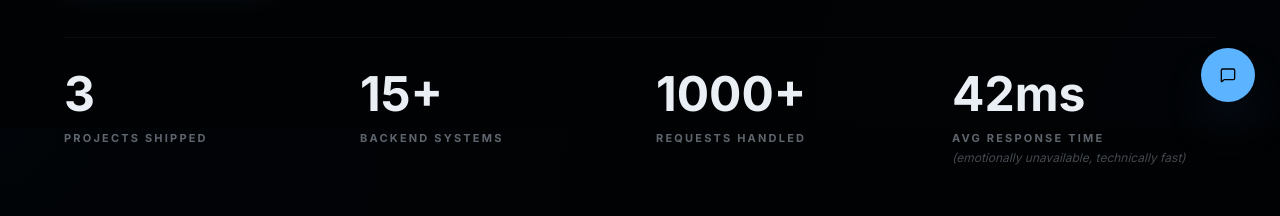
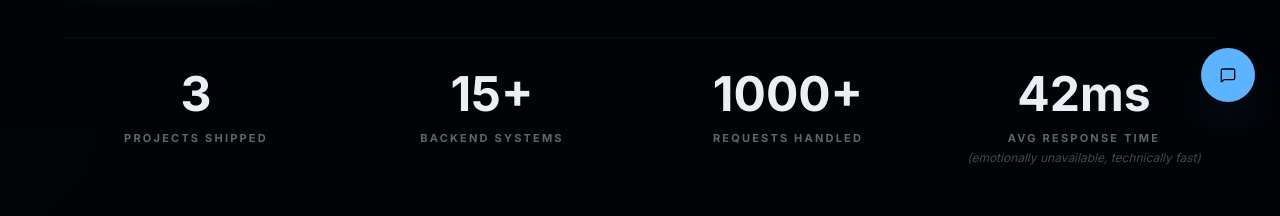
Before and after one commit to abhinav-kurup/Portfolio-frontend, a Next.js app: page / in a window 1280 px wide. Shown: the part 673-889 px from the top of the page. Built offline with nearby package versions, Linux system fonts and the light colour scheme.

Commit message:
updated UI

```diff
--- a/src/components/sections/hero.tsx
+++ b/src/components/sections/hero.tsx
@@ -142,7 +142,7 @@ export function HeroSection() {
           className="mt-16 grid grid-cols-2 gap-8 border-t border-border/40 pt-8 sm:grid-cols-4"
         >
           {stats.map((stat) => (
-            <div key={stat.label} className="group/stat transition-transform hover:-translate-y-1">
+            <div key={stat.label} className="group/stat transition-transform hover:-translate-y-1 flex flex-col items-center text-center">
               <p className="text-4xl font-bold text-foreground group-hover/stat:text-primary transition-colors sm:text-5xl">{stat.value}</p>
               <p className="mt-3 text-[11px] font-bold uppercase tracking-[0.2em] text-muted-foreground/70 group-hover/stat:text-muted-foreground transition-colors">
                 {stat.label}
```
